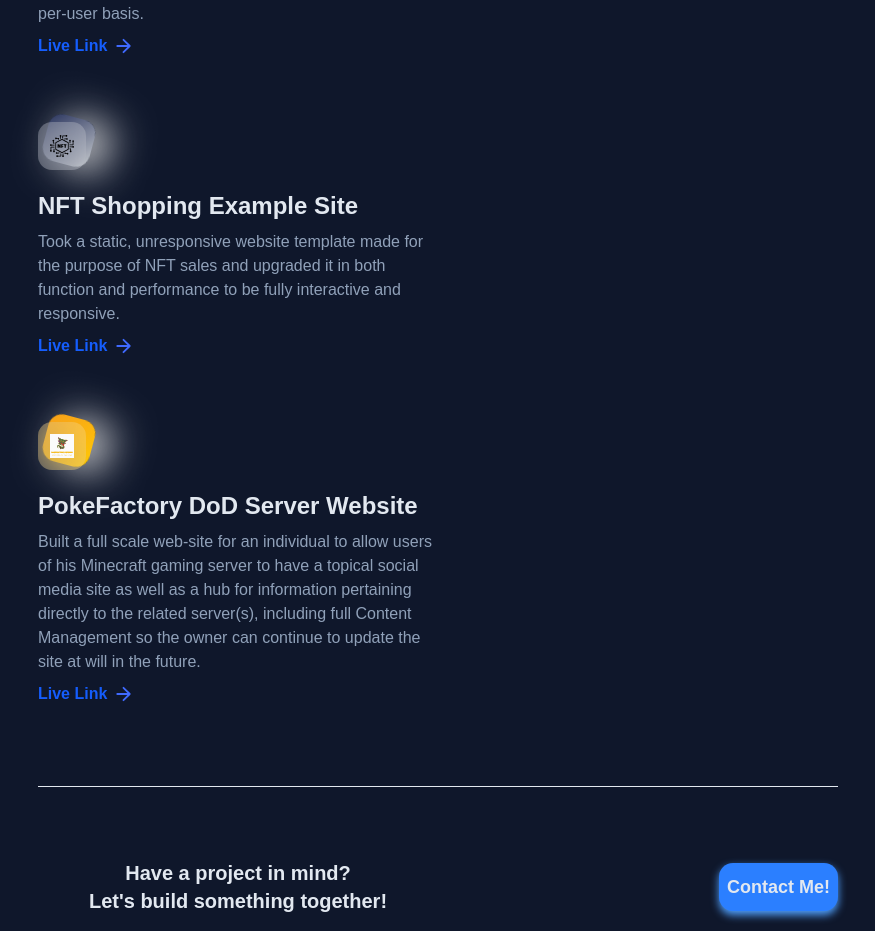
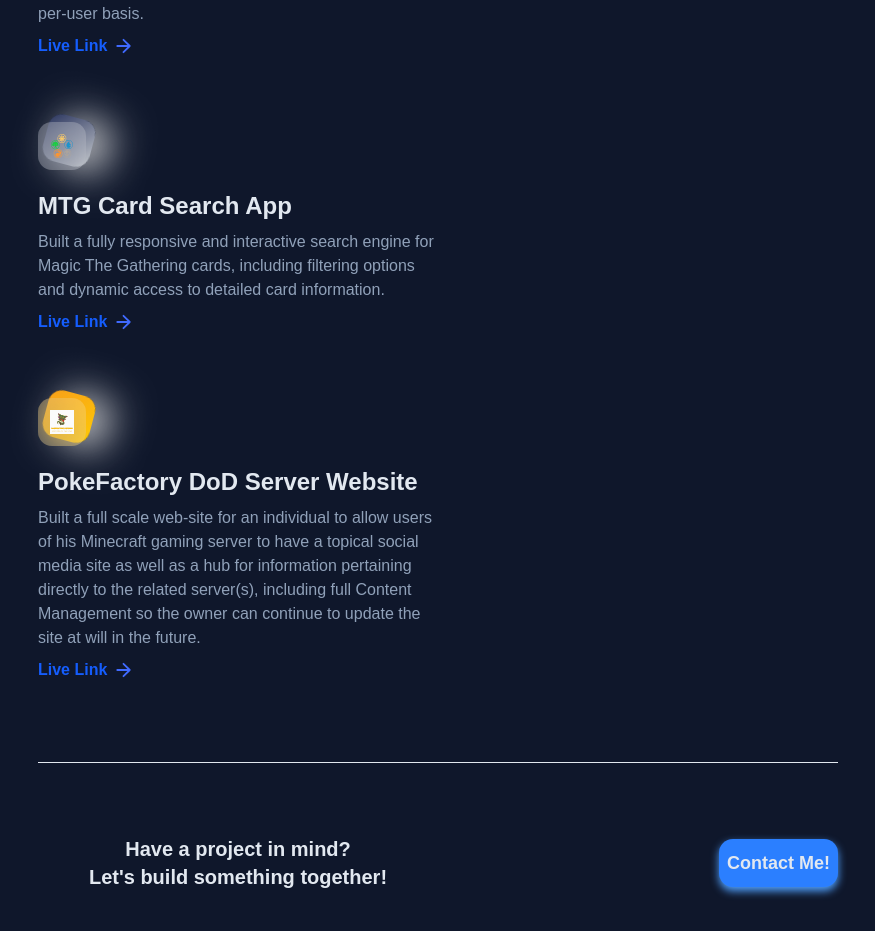
Before and after one commit to DiamonDoughnut/3d_portfolio, a Next.js app: page /projects in a window 1280 px wide. Shown: the part 1502-2433 px from the top of the page, without its empty margins (202-1077 px from the left). Built offline with nearby package versions, Linux system fonts and the light colour scheme.

Commit message:
proper project linking

```diff
--- a/src/constants/index.js
+++ b/src/constants/index.js
@@ -152,41 +152,41 @@ export const projects = [
         theme: 'btn-back-red',
         name: 'Full Stack Twitter Clone',
         description: 'Created a full-stack replica of the popular social media website "Twitter" enabling users to post and engage in forum-based conversation, post images, and add reactions to posts.',
-        link: 'https://github.com/adrianhajdin/pricewise',
+        link: 'https://twitter-clone.caleb-smith.com',
     },
     {
         iconUrl: 'slack-clone',
         theme: 'btn-back-green',
         name: 'Full Stack Slack Clone',
         description: 'Created a full-stack replica of the popular discussion platform "Slack" enabling users to post and engage in threaded conversations.',
-        link: 'https://github.com/adrianhajdin/threads',
+        link: 'https://slack-clone.caleb-smith.com',
     },
     {
         iconUrl: 'discord-clone',
         theme: 'btn-back-blue',
         name: 'Full Stack Discord Clone',
         description: 'Created a full-stack replica of the platform "Discord" enabling users to post and engage in threaded conversations, create discussion groups, and engage in video and voice calls at will.',
-        link: 'https://github.com/adrianhajdin/project_next13_car_showcase',
+        link: 'https://discord-clone.caleb-smith.com',
     },
     {
         iconUrl: 'summarist',
         theme: 'btn-back-pink',
         name: 'Summarist Example SaaS Website',
         description: 'Built an example SaaS website for the fictional company "Summarist" which would give subscribed users access to audio and text summaries of popular books, as well as the ability to compile a personal library of books on a per-user basis.',
-        link: 'https://github.com/adrianhajdin/social_media_app',
+        link: 'https://summarist-clone.caleb-smith.com',
     },
     {
-        iconUrl: 'nft-shop',
+        iconUrl: 'mtg-search',
         theme: 'btn-back-black',
-        name: 'NFT Shopping Example Site',
-        description: 'Took a static, unresponsive website template made for the purpose of NFT sales and upgraded it in both function and performance to be fully interactive and responsive.',
-        link: 'https://github.com/adrianhajdin/projects_realestate',
+        name: 'MTG Card Search App',
+        description: 'Built a fully responsive and interactive search engine for Magic The Gathering cards, including filtering options and dynamic access to detailed card information.',
+        link: 'https://mtg-card-search.caleb-smith.com',
     },
     {
         iconUrl: 'pf',
         theme: 'btn-back-yellow',
         name: 'PokeFactory DoD Server Website',
         description: 'Built a full scale web-site for an individual to allow users of his Minecraft gaming server to have a topical social media site as well as a hub for information pertaining directly to the related server(s), including full Content Management so the owner can continue to update the site at will in the future.',
-        link: 'https://github.com/adrianhajdin/project_ai_summarizer',
+        link: 'https://pokefactory.denofdragonsgaming.com',
     }
 ];
```
Also changed, not shown: public/mtg-search.svg (added).
